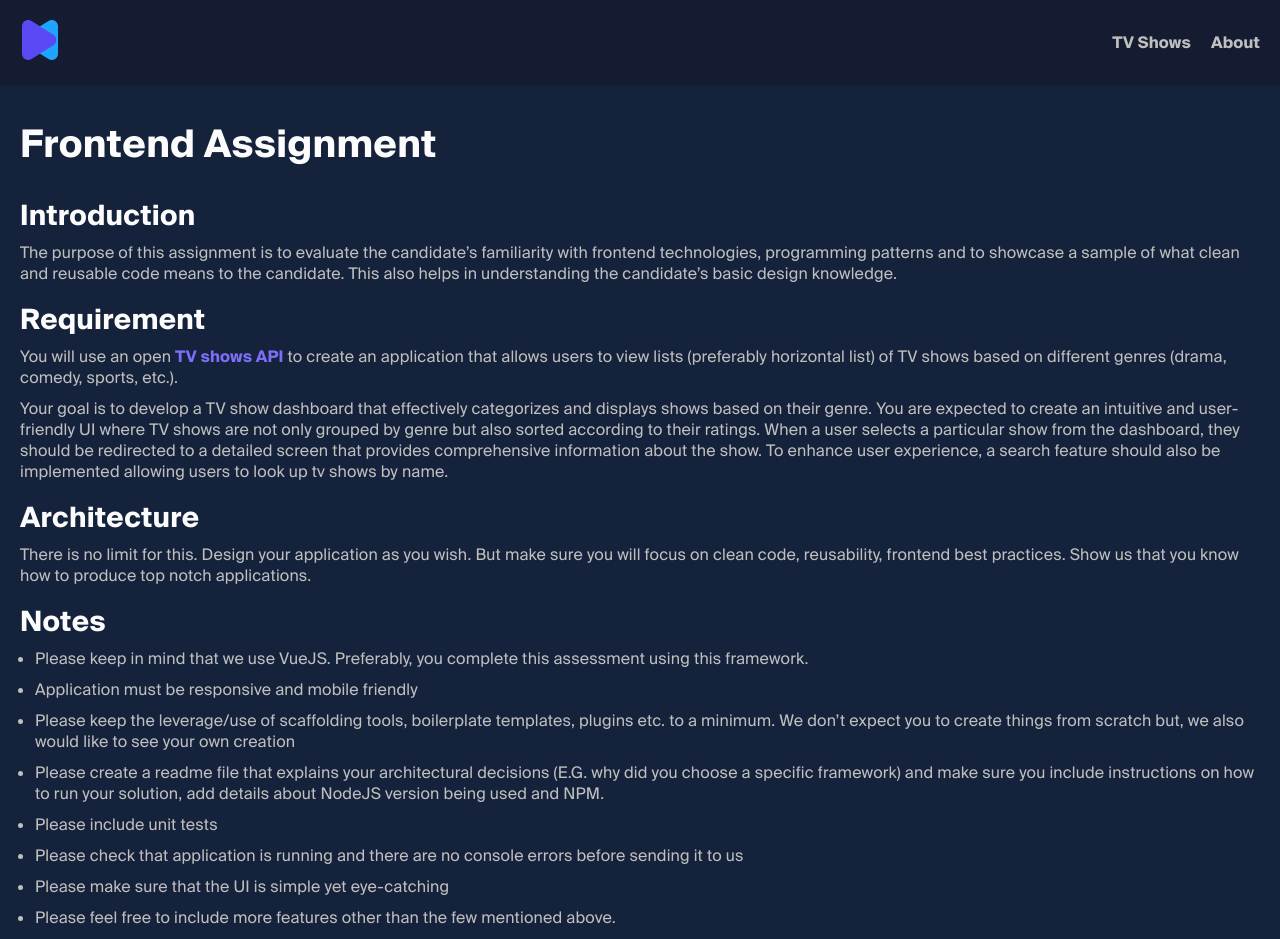
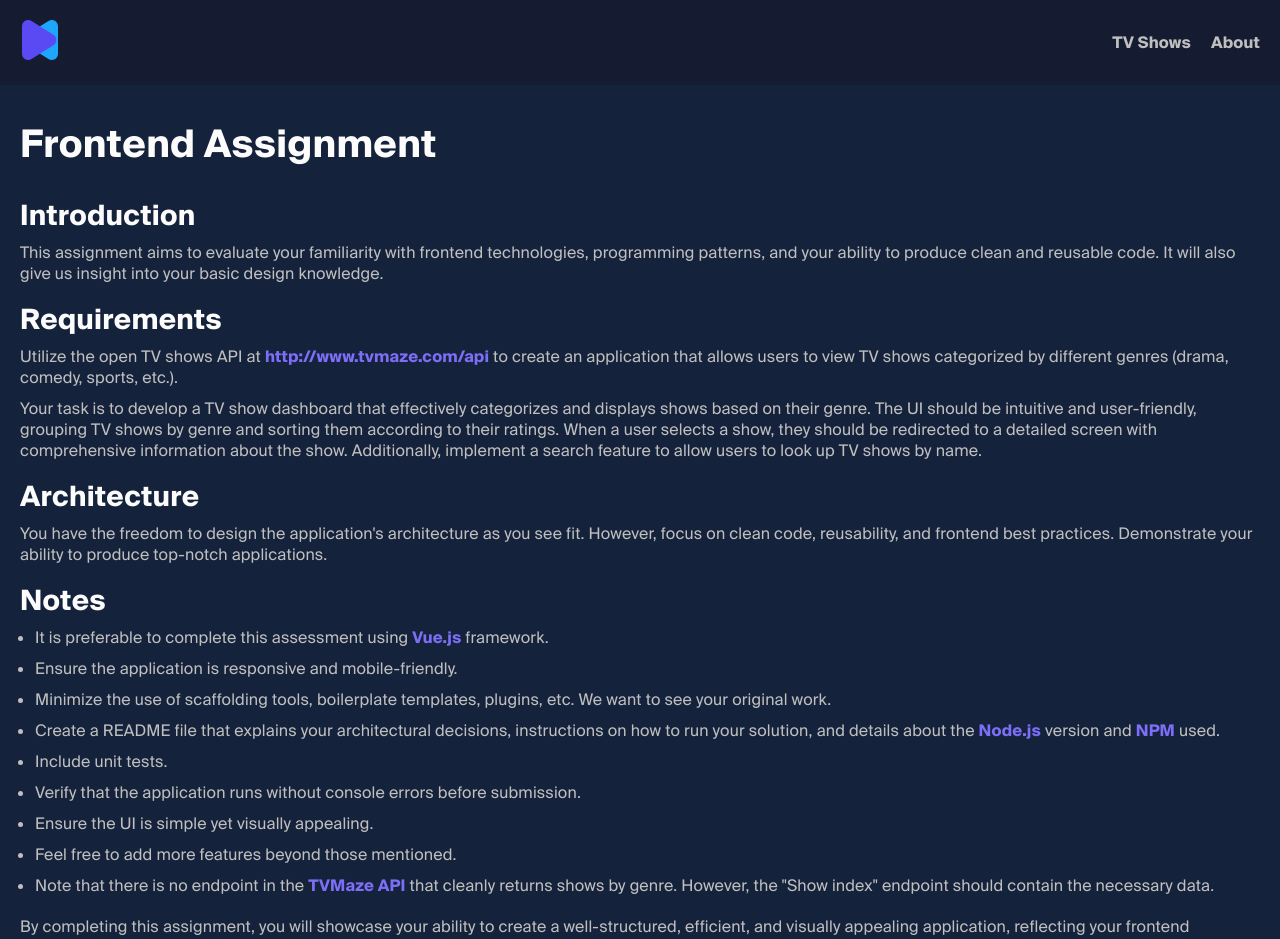
Before and after one commit to vitorazevedo/tv-shows-vue, a Vue app: page /about in a window 1280 px wide. Shown: the top 939 px of the page. Built offline with nearby package versions, Linux system fonts and the light colour scheme.

Commit message:
updated the about view

```diff
--- a/src/views/AboutView.vue
+++ b/src/views/AboutView.vue
@@ -6,40 +6,29 @@
     <h1>Frontend Assignment</h1>
 
     <h2>Introduction</h2>
-    <p>The purpose of this assignment is to evaluate the candidate’s familiarity with frontend technologies, programming
-      patterns and to showcase a sample of what clean and reusable code means to the candidate. This also helps in
-      understanding the candidate’s basic design knowledge.</p>
+    <p>This assignment aims to evaluate your familiarity with frontend technologies, programming patterns, and your ability to produce clean and reusable code. It will also give us insight into your basic design knowledge.</p>
 
-    <h2>Requirement</h2>
-    <p>You will use an open <a href="http://www.tvmaze.com/api" target="_blank">TV shows API</a> to create an
-      application that allows users to view lists (preferably horizontal list) of TV shows based on different genres
-      (drama, comedy, sports, etc.).</p>
-    <p>Your goal is to develop a TV show dashboard that effectively categorizes and displays shows based on their genre.
-      You are expected to create an intuitive and user-friendly UI where TV shows are not only grouped by genre but also
-      sorted according to their ratings. When a user selects a particular show from the dashboard, they should be
-      redirected to a detailed screen that provides comprehensive information about the show. To enhance user
-      experience, a search feature should also be implemented allowing users to look up tv shows by name.</p>
+    <h2>Requirements</h2>
+    <p>Utilize the open TV shows API at <a href="http://www.tvmaze.com/api" target="_blank">http://www.tvmaze.com/api</a> to create an application that allows users to view TV shows categorized by different genres (drama, comedy, sports, etc.). </p>
+    <p>Your task is to develop a TV show dashboard that effectively categorizes and displays shows based on their genre. The UI should be intuitive and user-friendly, grouping TV shows by genre and sorting them according to their ratings. When a user selects a show, they should be redirected to a detailed screen with comprehensive information about the show. Additionally, implement a search feature to allow users to look up TV shows by name.</p>
 
     <h2>Architecture</h2>
-    <p>There is no limit for this. Design your application as you wish. But make sure you will focus on clean code,
-      reusability, frontend best practices. Show us that you know how to produce top notch applications.</p>
+    <p>You have the freedom to design the application's architecture as you see fit. However, focus on clean code, reusability, and frontend best practices. Demonstrate your ability to produce top-notch applications.</p>
 
     <h2>Notes</h2>
     <ul>
-      <li>Please keep in mind that we use VueJS. Preferably, you complete this assessment using this framework.</li>
-      <li>Application must be responsive and mobile friendly</li>
-      <li>Please keep the leverage/use of scaffolding tools, boilerplate templates, plugins etc. to a minimum. We don’t
-        expect you to create things from scratch but, we also would like to see your own creation</li>
-      <li>Please create a readme file that explains your architectural decisions (E.G. why did you choose a specific
-        framework) and make sure you include instructions on how to run your solution, add details about NodeJS version
-        being used and NPM.</li>
-      <li>Please include unit tests</li>
-      <li>Please check that application is running and there are no console errors before sending it to us</li>
-      <li>Please make sure that the UI is simple yet eye-catching</li>
-      <li>Please feel free to include more features other than the few mentioned above.</li>
-      <li>You may notice there is no endpoint in the TVMaze API that cleanly returns shows by genre. However, the "Show
-        index" endpoint should contain the data you need</li>
+      <li>It is preferable to complete this assessment using <a href="https://vuejs.org/" target="_blank">Vue.js</a> framework.</li>
+      <li>Ensure the application is responsive and mobile-friendly.</li>
+      <li>Minimize the use of scaffolding tools, boilerplate templates, plugins, etc. We want to see your original work.</li>
+      <li>Create a README file that explains your architectural decisions, instructions on how to run your solution, and details about the <a href="https://nodejs.org/en" target="_blank">Node.js</a> version and <a href="https://www.npmjs.com/" target="_blank">NPM</a> used.</li>
+      <li>Include unit tests.</li>
+      <li>Verify that the application runs without console errors before submission.</li>
+      <li>Ensure the UI is simple yet visually appealing.</li>
+      <li>Feel free to add more features beyond those mentioned.</li>
+      <li>Note that there is no endpoint in the <a href="http://www.tvmaze.com/api" target="_blank">TVMaze API</a> that cleanly returns shows by genre. However, the "Show index" endpoint should contain the necessary data.</li>
     </ul>
+
+    <p>By completing this assignment, you will showcase your ability to create a well-structured, efficient, and visually appealing application, reflecting your frontend development skills and design sensibilities.</p>
   </section>
 </template>
 
@@ -47,15 +36,16 @@
 .about-view {
   p {
     color: var(--color-neutral-3);
+  }
 
-    a {
-      color: var(--color-secondary);
-      font-weight: var(--font-bold);
-    }
+  a {
+    color: var(--color-secondary);
+    font-weight: var(--font-bold);
   }
 
   ul {
     padding-left: var(--size-px-15);
+    padding-bottom: var(--size-px-20);
     list-style: disc;
     color: var(--color-neutral-3);
     display: flex;
```
